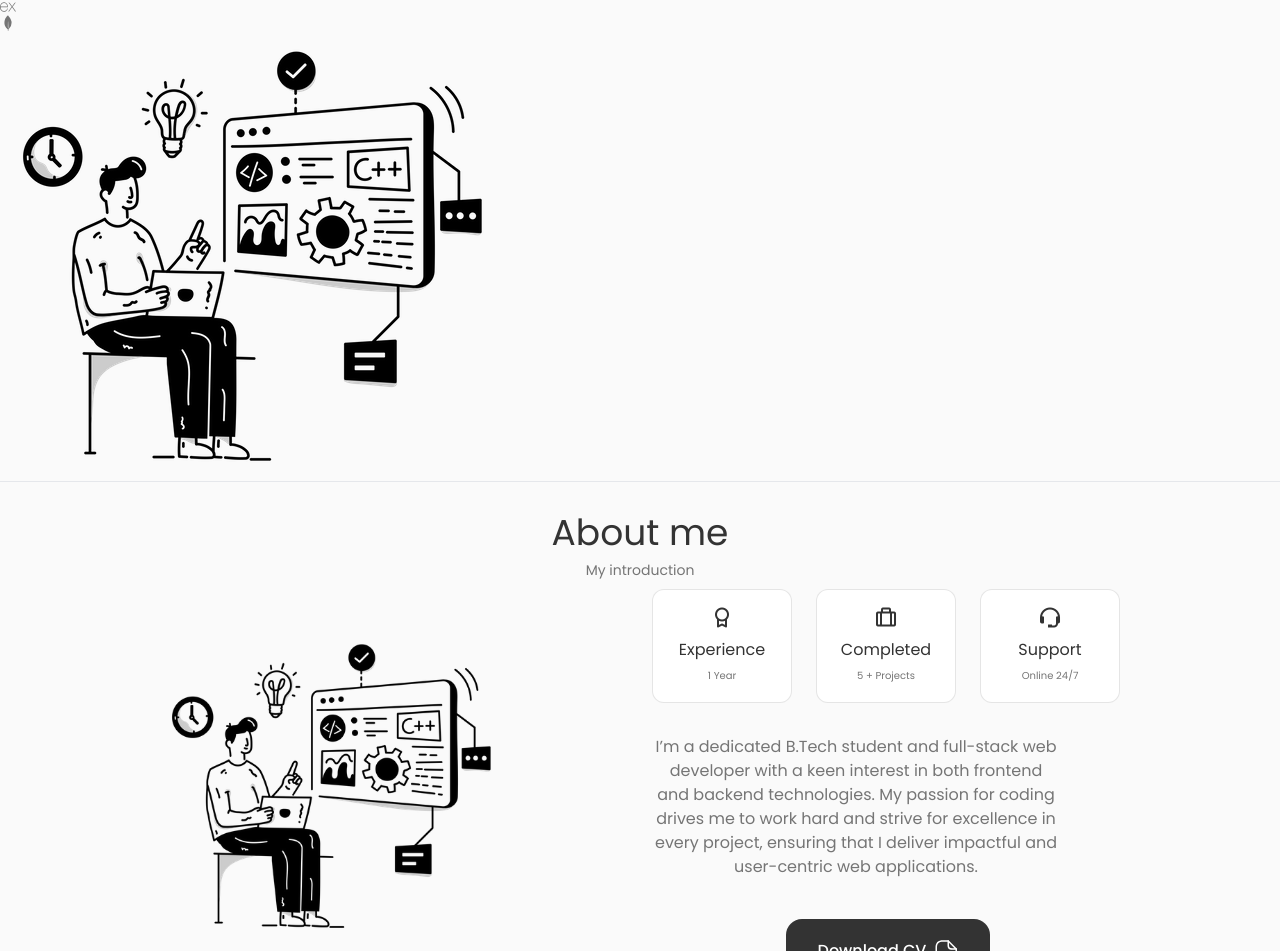
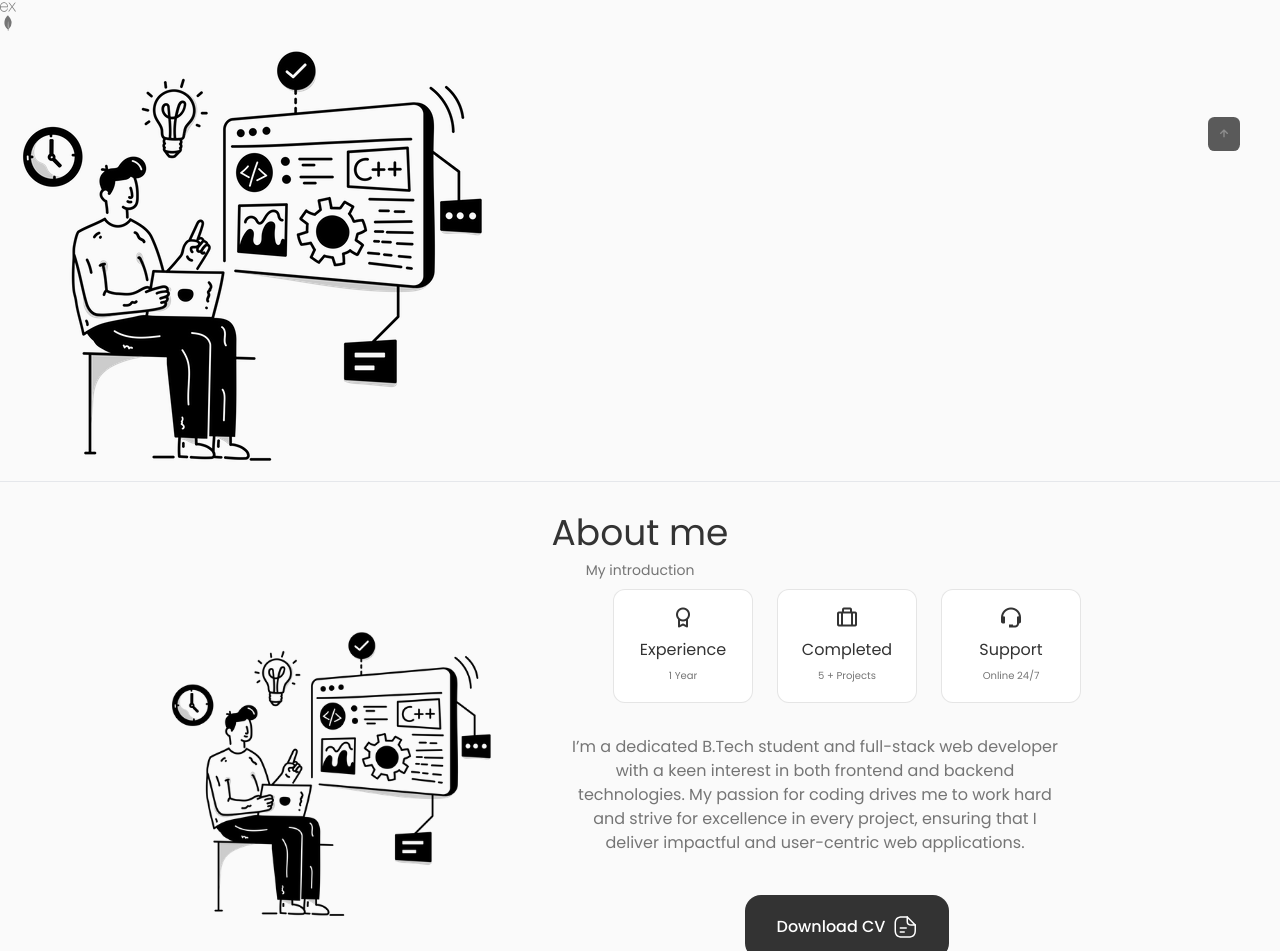
Before and after one commit to Sukh767/Portfolio, a React (Vite) app: page / in a window 1280 px wide. Shown: the part 601-1552 px from the top of the page. Built offline with nearby package versions, Linux system fonts and the light colour scheme.

Commit message:
Add scroll function

```diff
--- a/src/App.jsx
+++ b/src/App.jsx
@@ -9,6 +9,7 @@
 import "./App.css"
 import Skills from "./component/Skills/Skills"
 import Qualification from "./component/Qualification/Qualification"
+import ScrollUp from "./component/scrollup/ScrollUp"
 
 const App = () => {
   return (
@@ -17,12 +18,13 @@
     <Navbar/>
     <Home/>
     <About/>
-    <PortFolio/>
     <Skills/>
     <Qualification />
     <Experience/>
+    <PortFolio/>
     <Contact/>
     <Footer/>
+    <ScrollUp />
     </div>
     <Toaster />
     </>
--- a/src/component/About/About.css
+++ b/src/component/About/About.css
@@ -1,23 +1,38 @@
-.about__container{
-    grid-template-columns: repeat(2,1fr);
+.about__container {
+    display: flex;
+    flex-direction: row;
+    justify-content: center;
     align-items: center;
+    grid-template-columns: repeat(2, 1fr);
     column-gap: 4rem;
-
+    max-width: 1200px;
+    margin: 0 auto;
+    text-align: center;
 }
 
-.about__img{
+.about__img {
     width: 350px;
     border-radius: 1.5rem;
+    display: block;
+    margin: 0 auto;
+}
+
+.about__data {
+    display: flex;
+    flex-direction: column;
+    justify-content: center;
+    align-items: center;
+}
+
+.about__info {
+    display: flex;
+    grid-template-columns: repeat(3, 140px);
+    gap: 0.5rem;
+    margin-bottom: var(--mb-2);
     justify-content: center;
 }
 
-.about__info{
-    grid-template-columns: repeat(3,140px);
-    gap: 0.5rem;
-    margin-bottom: var(--mb-2);
-}
-
-.about__box{
+.about__box {
     background-color: var(--container-color);
     border: 1px solid rgba(0, 0, 0, 0.1);
     border-radius: 0.75rem;
@@ -36,26 +51,28 @@
     font-weight: var(--font-medium);
 }
 
-.about__subtitle{
+.about__subtitle {
     font-size: var(--tiny-font-size);
 }
 
-.about__description{
+.about__description {
     padding: 0 4rem 0 0;
     margin-bottom: var(--mb-2-5);
+    text-align: center;
 }
 
 @media screen and (max-width: 992px) {
     .about__container {
         grid-template-columns: 1fr;
+        flex-direction: column;
         row-gap: 2.5rem;
     }
 
-    .about__img{
+    .about__img {
         width: 220px;
     }
 
-    .about__box{
+    .about__box {
         padding: 0.75rem 0.5rem;
     }
 
@@ -63,30 +80,30 @@
         text-align: center;
     }
 
-    .about__info{
+    .about__info {
         justify-content: center;
     }
-    .about__description{
-        padding: 0 5rem;
+
+    .about__description {
+        padding: 0 2rem;
         margin-bottom: 2rem;
     }
 }
 
 /* For medium devices */
+@media screen and (max-width: 576px) {
+    .about__info {
+        grid-template-columns: repeat(3, 1fr);
+    }
 
-  @media screen and (max-width: 576px) {
-    .about__info{
-        grid-template-columns: repeat(3, 1fr);
-
-    }
-    .about__description{
+    .about__description {
         padding: 0;
     }
 }
 
 /* For small devices */
 @media screen and (max-width: 350px) {
-    .about__info{
+    .about__info {
         grid-template-columns: repeat(2, 1fr);
     }
 }
--- a/src/component/About/About.jsx
+++ b/src/component/About/About.jsx
@@ -7,17 +7,11 @@
 const About = () => {
   return (
     <div>
-      {/*<div name="About" className=" mx-auto px-4 md:px-20 my-16">
-      <h1 className="text-3xl font-bold mb-5">About</h1
-        Hello, I'm Sukharanjan, a web developer with a keen eye for MERN Stack .
-        with a background in IY, strive to create impactful and visually
-        stunning software solution that leave a lasting impression.
-    </div>*/}
       <section name="About" className="about section" id="about">
         <h2 className="section__title">About me</h2>
         <span className="section__subtitle">My introduction</span>
-        <div className="about__container container grid">
-          <img src={AboutImg} alt="" className="about__img" />
+        <div className="about__container container">
+          <img src={AboutImg} alt="About Me" className="about__img" />
 
           <div className="about__data">
             <Info />
@@ -32,7 +26,7 @@
             <a download="" href={CV} className="button button--flex">
               Download CV
               <svg
-                class="button__icon"
+                className="button__icon"
                 xmlns="http://www.w3.org/2000/svg"
                 width="24"
                 height="24"
--- a/src/component/Navbar.jsx
+++ b/src/component/Navbar.jsx
@@ -10,8 +10,8 @@
   const navItems = [
     { id: 1, text: "Home", icon: <UilEstate size={24} /> },
     { id: 2, text: "About", icon: <UilUser size={24} /> },
+    { id: 4, text: "Skills", icon: <UilFileAlt size={24} /> },
     { id: 3, text: "Portfolio", icon: <UilImage size={24} /> },
-    { id: 4, text: "Skills", icon: <UilFileAlt size={24} /> },
     { id: 5, text: "Contacts", icon: <UilMessage size={24} /> },
   ];
 
--- a/src/component/PortFolio.jsx
+++ b/src/component/PortFolio.jsx
@@ -41,7 +41,7 @@
       ];
   return (
     <div
-      name="PortFolio"
+      name="Portfolio"
       className="mx-auto px-4 md:px-20 mt-10"
     >
       <div>
--- a/src/component/Skills/Skills.jsx
+++ b/src/component/Skills/Skills.jsx
@@ -7,7 +7,7 @@
 
 const Skills = () => {
   return (
-    <section className="skills section" id="skills">
+    <section name="Skills" className="skills section" id="skills">
         <h2 className="section__title">Skills</h2>
         <span className="section__subtitle">My technical level</span>
 
--- /dev/null
+++ b/src/component/scrollup/ScrollUp.css
@@ -0,0 +1,24 @@
+.scrollup{
+    position: fixed;
+    right: 2.5rem;
+    bottom: 3rem;
+    background-color: var(--title-color);
+    opacity: 0.8;
+    padding: 0.3rem 0.5rem;
+    border-radius: 0.4rem;
+    z-index: var(--z-tooltip);
+    transition:.4s;
+}
+
+.scrollup-icon{
+    font-size: 2rem;
+    color: var(--container-color);
+}
+
+.scrollup:hover{
+    background-color: var(--title-color-dark);
+}
+
+.show-scroll{
+    bottom: 3rem
+}
--- /dev/null
+++ b/src/component/scrollup/ScrollUp.jsx
@@ -0,0 +1,21 @@
+import React from 'react'
+import './ScrollUp.css'
+
+const ScrollUp = () => {
+
+    const ScrollUp = ()=>{
+        window.addEventListener("scroll",function(){
+            const scrollUp = this.document.querySelector(".scrollup");
+            if(this.scrollY >= 560) scrollUp.classList.add("show-scroll");
+            else scrollUp.classList.remove("show-scroll");
+        })
+    }
+  return (
+    <a href="#" className="scrollup">
+        <i className="uil uil-arrow-up scrollup__icon"></i>
+    </a>
+
+  )
+}
+
+export default ScrollUp
```
Lines whose indentation alone changed are shown as unchanged.
